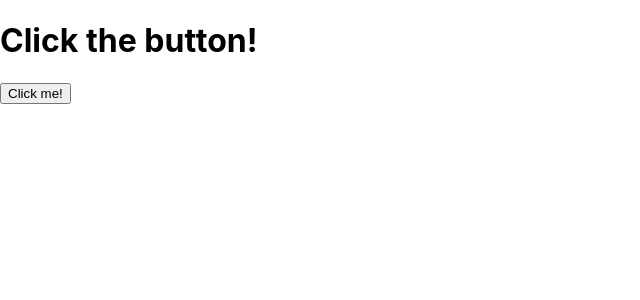
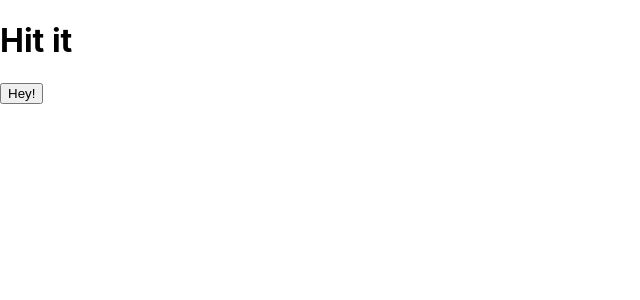
Before and after one commit to Combatd/ReactHooksBegin, a React (Create React App) app: page / in a window 1280 px wide. Shown: the top 300 px of the page, without its empty margins (0-640 px from the left). Built offline with nearby package versions, Linux system fonts and the light colour scheme.

Commit message:
Pass props from App to Button and Header

```diff
--- a/src/App.js
+++ b/src/App.js
@@ -17,8 +17,8 @@ class App extends React.Component {
   render() {
     return (
       <>
-        <Header />
-        <Button />
+        <Header text="Hit it"/>
+        <Button label="Hey!" />
       </>
     );
   }
--- a/src/components/Button.js
+++ b/src/components/Button.js
@@ -1,6 +1,6 @@
-function Button() {
+function Button(props) {
   return (
-    <button onClick={sayHello}>Click me!</button>
+    <button onClick={sayHello}>{props.label}</button>
   )
 }
 
--- a/src/components/Header.js
+++ b/src/components/Header.js
@@ -1,6 +1,6 @@
-function Header() {
+function Header(props) {
   return (
-    <h1>Click the button!</h1>
+    <h1>{props.text}</h1>
   )
 }
 
```
